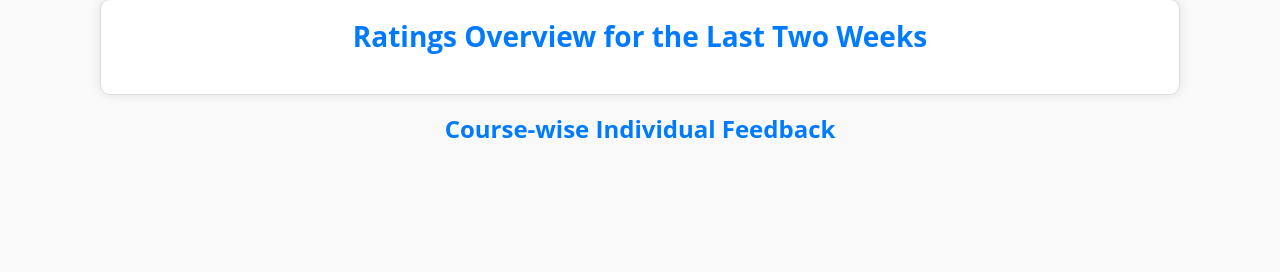
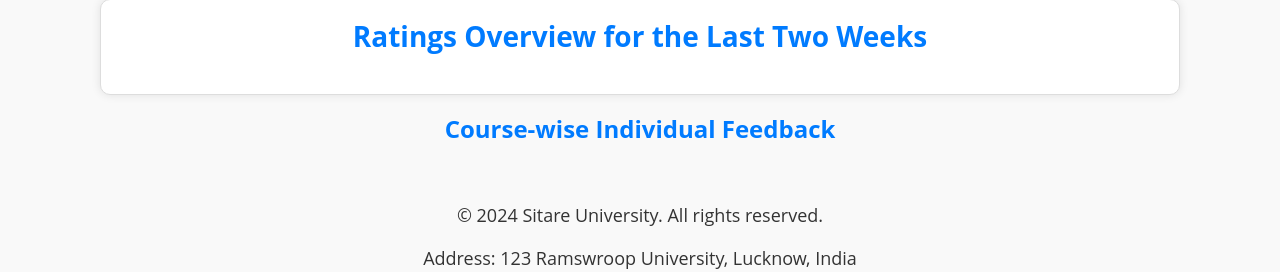
Before and after one commit to ajay-navodayan/Feedback_management_system, a Python web app: template templates/teacher_portal.html in a window 1280 px wide. Shown: the part 572-844 px from the top of the page. Before the commit the page ends 710 px from the top, so only its background shows below. Run offline with Jinja, Linux system fonts and the light colour scheme; the template is opened without the code that fills it, so the values that code supplies are empty; some libraries are stand-ins or nearby versions.

Commit message:
Update teacher_portal.html

```diff
--- a/templates/teacher_portal.html
+++ b/templates/teacher_portal.html
@@ -596,7 +596,7 @@
         <h2 class="text-center" style="padding-bottom: 10px;">Course-wise Individual Feedback</h2>
         {% for course, data in course_summaries.items() %}
         <div class="table-container">
-            <h2 class="text-center" style="padding-bottom: 6px">Course code : {{ course }} </h2>
+            <h2 class="text-center" style="padding-bottom: 37px"> {{ data.course_name }} </h2>
             <div class="filter-container mb-3">
                 <div class="row">
                     <div class="col-md-4">
@@ -662,6 +662,12 @@
         </div>
         {% endfor %}
     </div>
+    </footer>
+        <div class="footer text-center text-lg-start mt-5">
+            <p>© 2024 Sitare University. All rights reserved.</p>
+            <span>Address: 123 Ramswroop University, Lucknow, India</span>
+        </div>
+    </footer>
 
     <script src="https://code.jquery.com/jquery-3.6.0.min.js"></script>
     <script src="https://cdn.datatables.net/1.10.24/js/jquery.dataTables.min.js"></script>
```
